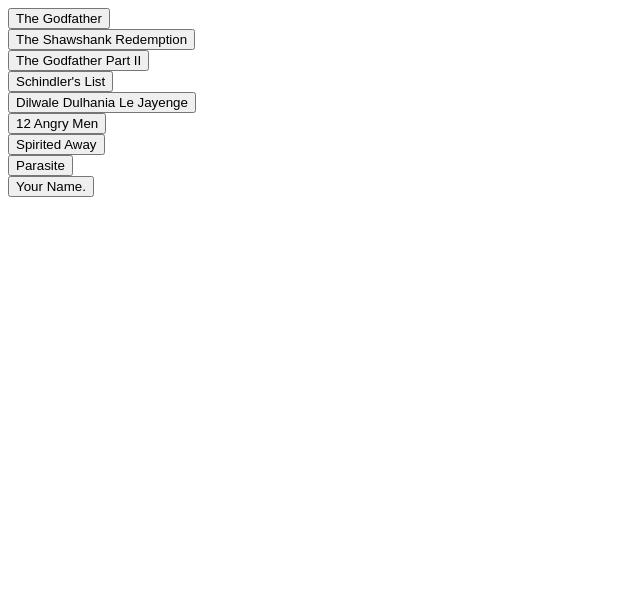
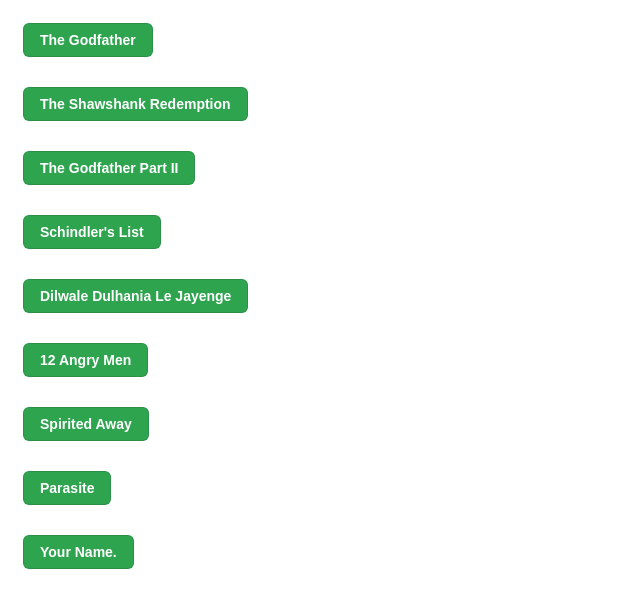
Before and after one commit to tompra/cinematix, a React (Vite) app: page / in a window 1280 px wide. Shown: the top 608 px of the page, without its empty margins (0-640 px from the left). Built offline with nearby package versions, Linux system fonts and the light colour scheme.

Commit message:
Add stlying

```diff
--- a/src/components/movie-card/movie-card.jsx
+++ b/src/components/movie-card/movie-card.jsx
@@ -1,7 +1,10 @@
 export const MovieCard = ({ movieData, onMovieClick }) => {
     return (
         <div>
-            <button onClick={() => onMovieClick(movieData)}>
+            <button
+                onClick={() => onMovieClick(movieData)}
+                className='btn--movie__title'
+            >
                 {movieData.title}
             </button>
         </div>
--- a/src/components/movie-view/movie-view.jsx
+++ b/src/components/movie-view/movie-view.jsx
@@ -2,23 +2,23 @@
     return (
         <div>
             <div>
-                <img src={movieData.image} />
+                <img src={movieData.image} className='movie-billboard' />
             </div>
-            <div>
-                <span>Title:</span>
+            <div className='movie--details__container'>
+                <span className='movie--details__title'>Title:</span>
                 <span>{movieData.title}</span>
             </div>
-            <div>
-                <span>Description:</span>
+            <div className='movie--details__container'>
+                <span className='movie--details__title'>Description:</span>
                 <span>{movieData.description}</span>
             </div>
-            <div>
-                <span>Director:</span>
+            <div className='movie--details__container'>
+                <span className='movie--details__title'>Genre:</span>
+                <span>{movieData.genre}</span>
+            </div>
+            <div className='movie--details__container'>
+                <span className='movie--details__title'>Director:</span>
                 <span>{movieData.director}</span>
-            </div>
-            <div>
-                <span>Genre:</span>
-                <span>{movieData.genre}</span>
             </div>
             <button onClick={onBackClick}>Back</button>
         </div>
--- a/src/index.scss
+++ b/src/index.scss
@@ -1,5 +1,35 @@
 $color: steelblue;
 
-.my-flix {
+.my-cinematix {
     color: $color;
 }
+.movie-billboard {
+    width: 25%;
+}
+.btn--movie__title {
+    margin: 15px;
+}
+.movie--details__container {
+    margin: 10px 0;
+}
+.movie--details__title {
+    font-weight: 800;
+}
+button {
+    appearance: none;
+    background-color: #2ea44f;
+    border: 1px solid rgba(27, 31, 35, 0.15);
+    border-radius: 6px;
+    color: #fff;
+    cursor: pointer;
+    display: inline-block;
+    font-size: 14px;
+    font-weight: 600;
+    line-height: 20px;
+    padding: 6px 16px;
+}
+
+button:hover {
+    background-color: #2c974b;
+    box-shadow: rgba(27, 31, 35, 0.1) 0 1px 0;
+}
```
